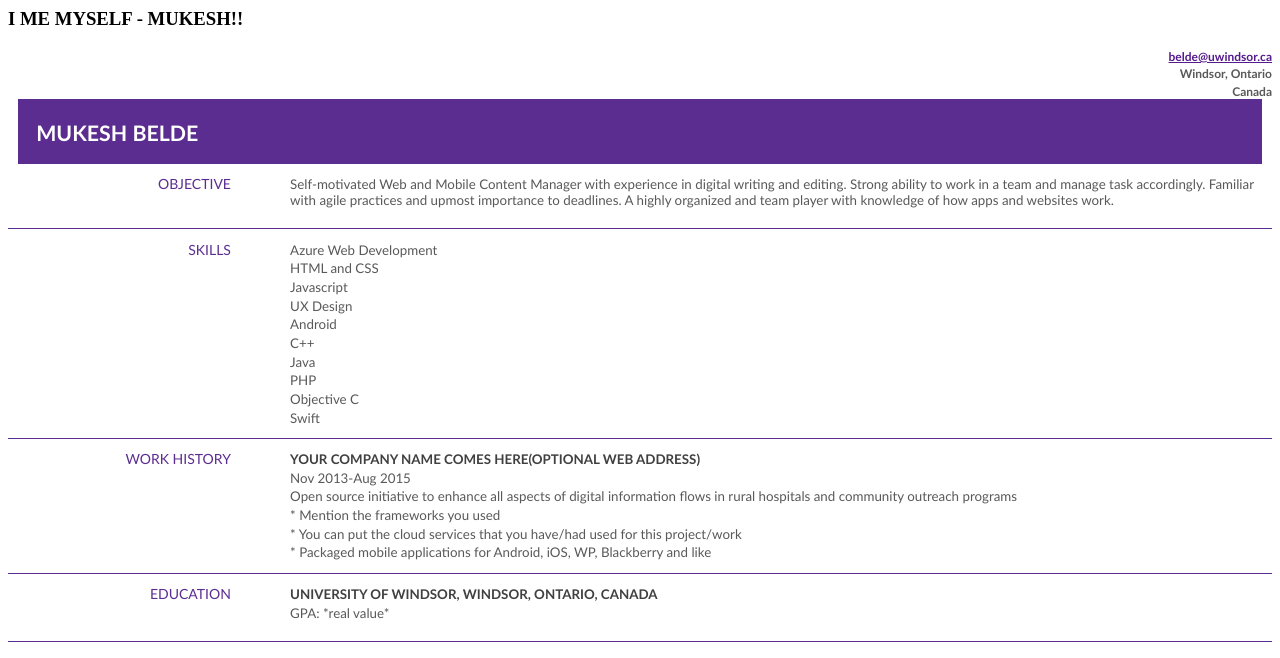
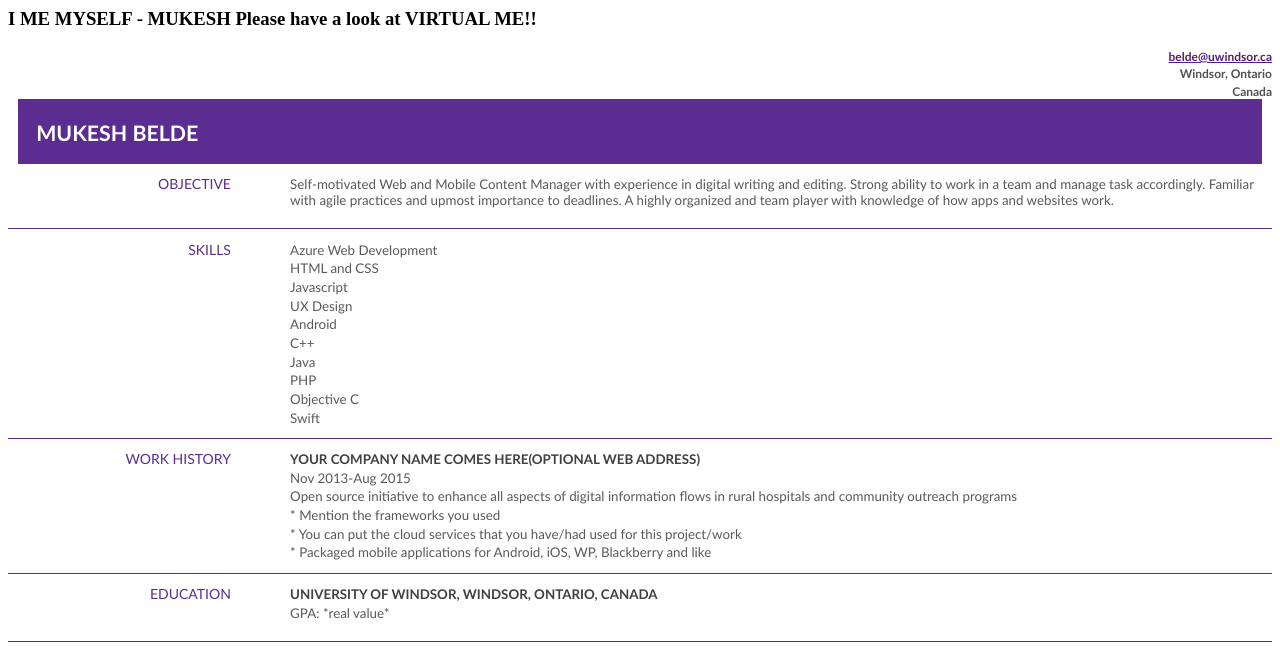
Before and after one commit to PrinceMukesh1991/PrinceMukesh1991.github.io, a plain HTML site: page index.html in a window 1280 px wide. Drawn offline with Linux system fonts and the light colour scheme.

Commit message:
Updated index.html
version 1.2

```diff
--- a/index.html
+++ b/index.html
@@ -1,6 +1,7 @@
 <html>
 <h3>
-<b> I ME MYSELF - MUKESH!! <b>
+<b> I ME MYSELF - MUKESH <b>
+    <b> Please have a look at VIRTUAL ME!! <b>
 </h3>
 </html>
 
@@ -149,7 +150,7 @@
         mso-hansi-theme-font: minor-latin;
         mso-bidi-font-family: "Times New Roman";
         mso-bidi-theme-font: minor-bidi;
-        color: #595959;
+        color: #505157;
         mso-themecolor: text1;
         mso-themetint: 166;
         mso-font-kerning: 10.0pt;
```
